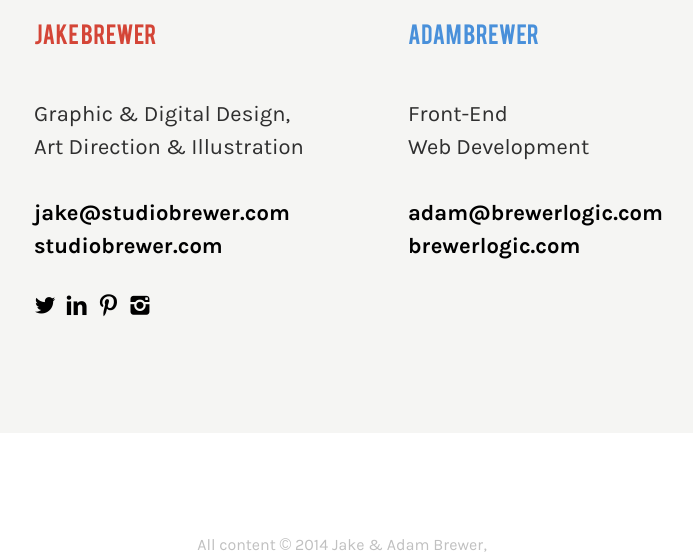
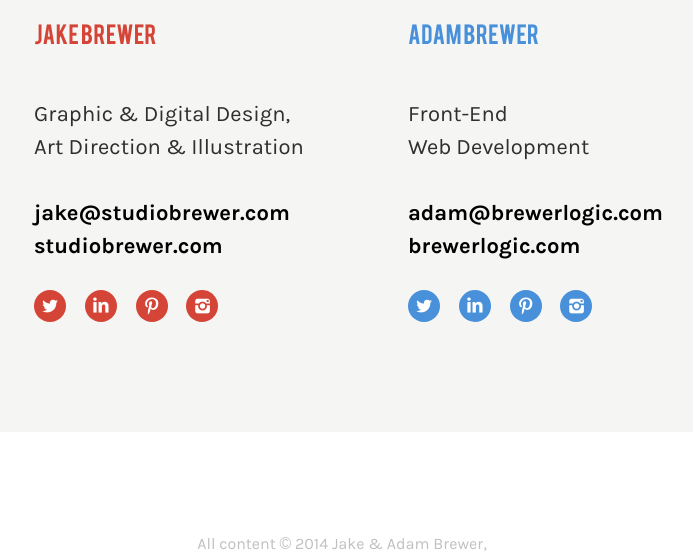
Before and after one commit to adamcbrewer/getbrewer.com, a PHP site: page / in a window 1280 px wide. Shown: the part 3161-3721 px from the top of the page, without its empty margins (298-991 px from the left). Run offline with PHP 8.4, Linux system fonts and the light colour scheme.

Commit message:
Social links

```diff
--- a/assets/css/styles.css
+++ b/assets/css/styles.css
@@ -441,6 +441,15 @@ p {
   margin: 0 3em;
 }
 
+.dots:before, .dots:after, .profile-title:after {
+  content: '';
+  width: 8px;
+  height: 8px;
+  display: block;
+  border-radius: 50%;
+  background-color: #fff;
+}
+
 .ri > img {
   max-width: 100%;
 }
@@ -478,6 +487,7 @@ p {
 }
 .section.section--contact .cols {
   padding-left: 6em;
+  overflow: hidden;
 }
 
 .nav-item {
@@ -513,15 +523,6 @@ p {
   font-size: 1.9rem;
   width: 34px;
   margin: 0 auto;
-}
-
-.dots:before, .dots:after, .profile-title:after {
-  content: '';
-  width: 8px;
-  height: 8px;
-  display: block;
-  border-radius: 50%;
-  background-color: #fff;
 }
 
 .dots {
@@ -628,6 +629,53 @@ p {
   margin: 4em auto 1em;
 }
 
+.social-link {
+  color: #fff;
+  border-radius: 50%;
+  border: none;
+  width: 32px;
+  height: 32px;
+  display: inline-block;
+  text-align: center;
+  vertical-align: center;
+  line-height: 33px;
+  font-size: 17px;
+  font-size: 1.7rem;
+  margin: 0 .4em;
+}
+.social-link:first-child {
+  margin-left: 0;
+}
+.social-link:hover {
+  border: none;
+}
+.social-link:before {
+  width: 32px;
+  margin: 0 auto;
+}
+.social-link.icon-linkedin:before {
+  position: relative;
+  top: -1px;
+}
+.color-red .social-link {
+  background-color: #d44537;
+}
+.color-red .social-link:hover {
+  background: rgba(212, 69, 55, 0.2);
+  color: #d44537;
+}
+.color-blue .social-link {
+  background-color: #4990da;
+}
+.color-blue .social-link:hover {
+  background: rgba(73, 144, 218, 0.2);
+  color: #4990da;
+}
+.social-link > span {
+  text-indent: -9999px;
+  display: inline-block;
+}
+
 /* ==|== print styles =======================================================
     Print styles.
     Inlined to avoid required HTTP connection: h5bp.com/r
--- a/index.php
+++ b/index.php
@@ -151,10 +151,10 @@
                             <a href="studiobrewer.com" target="_blank">studiobrewer.com</a>
                         </p>
                         <aside class="social-links color-red">
-                            <a href="#" class="icon-twitter"></a>
-                            <a href="#" class="icon-linkedin"></a>
-                            <a href="#" class="icon-pinterest"></a>
-                            <a href="#" class="icon-instagram"></a>
+                            <a target="_blank" href="https://twitter.com/jakefbrewer" class="social-link icon-twitter"><span>Twitter</span></a>
+                            <a target="_blank" href="http://www.linkedin.com/in/brewerjake" class="social-link icon-linkedin"><span>LinkedIn</span></a>
+                            <a target="_blank" href="http://www.pinterest.com/studiobrewer" class="social-link icon-pinterest"><span>Pinterest</span></a>
+                            <a target="_blank" href="http://instagram.com/jakefbrewer" class="social-link icon-instagram"><span>Instagram</span></a>
                         </aside>
                     </article>
                     <article class="col-1-2">
@@ -168,6 +168,12 @@
                             <a href="mailto:adam@brewerlogic.com">adam@brewerlogic.com</a> <br>
                             <a href="brewerlogic.com" target="_blank">brewerlogic.com</a>
                         </p>
+                        <aside class="social-links color-blue">
+                            <a target="_blank" href="https://twitter.com/adamcbrewer" class="social-link icon-twitter"><span>Twitter</span></a>
+                            <a target="_blank" href="http://www.linkedin.com/in/adamcbrewer" class="social-link icon-linkedin"><span>LinkedIn</span></a>
+                            <a target="_blank" href="http://www.pinterest.com/adamcbrewer" class="social-link icon-pinterest"><span>Pinterest</span></a>
+                            <a target="_blank" href="http://instagram.com/adamcbrewer" class="social-link icon-instagram"><span>Instagram</span></a>
+                        </aside>
                     </article>
                 </div>
             </section>
```
Also changed, not shown: assets/css/sass/_modules.scss (+62 -9 lines).
